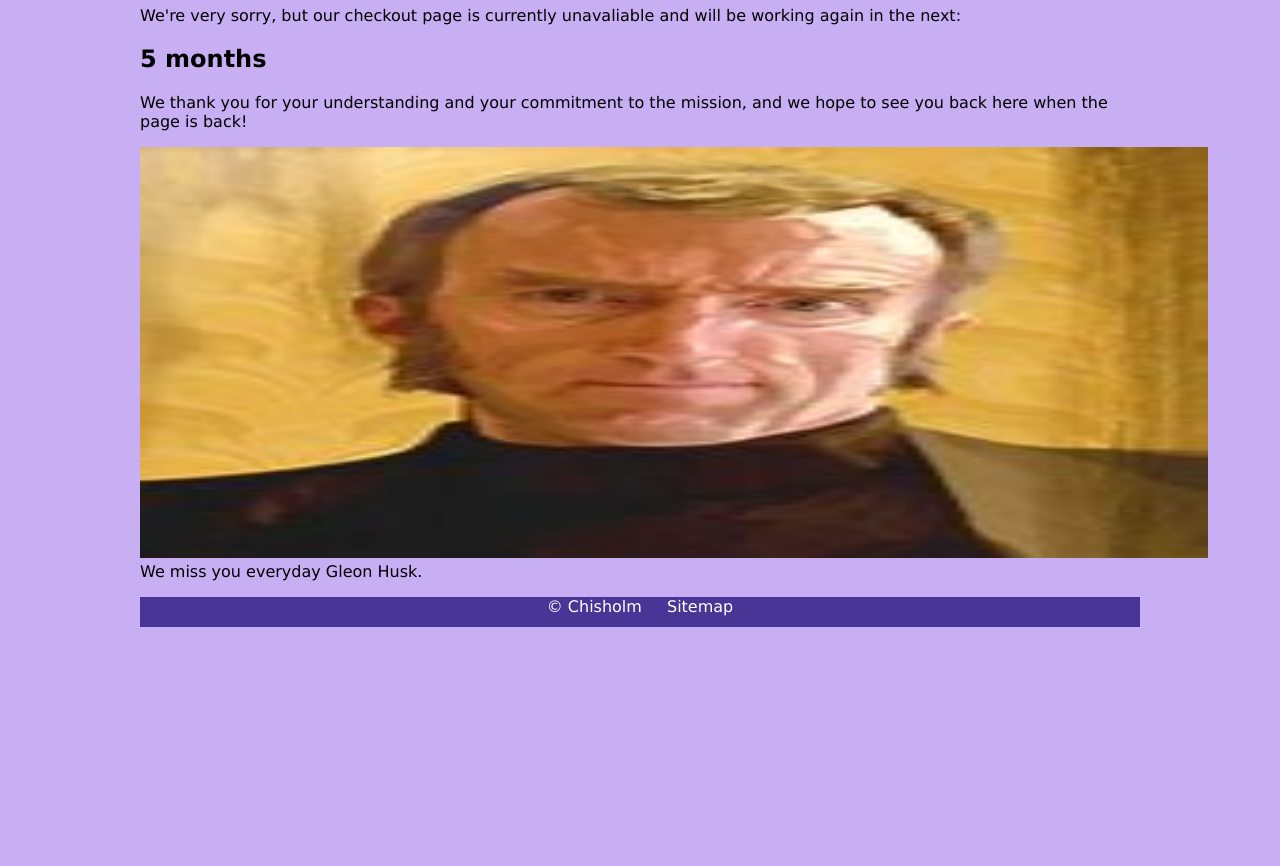
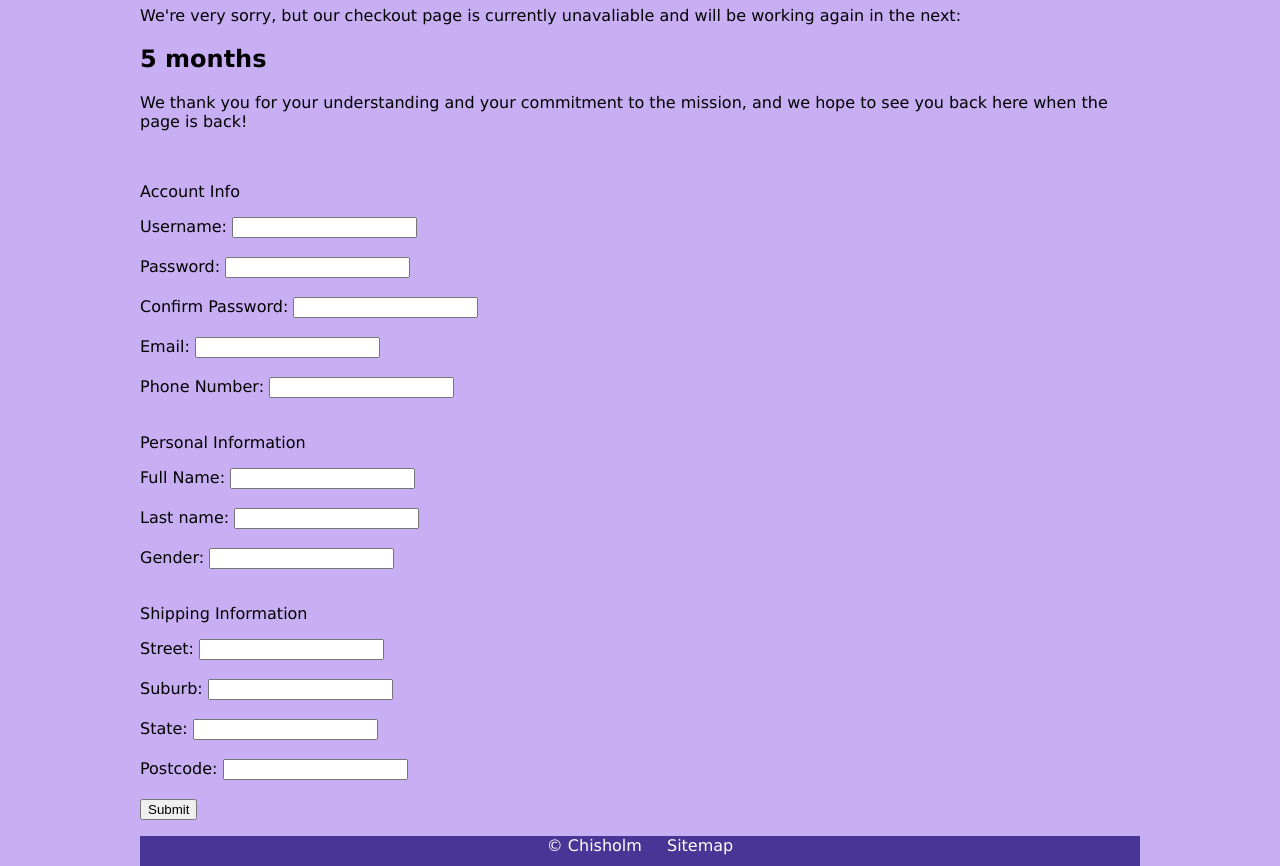
Before and after one commit to Bow01200/THEE-Website, a plain HTML site: page checkout.html in a window 1280 px wide. Shown: the part 216-1082 px from the top of the page. Before the commit the page ends 843 px from the top, so only its background shows below. Drawn offline with Linux system fonts and the light colour scheme.

Commit message:
Add files via upload

```diff
--- a/checkout.html
+++ b/checkout.html
@@ -21,12 +21,41 @@
     </nav>
     <main>
 
-        <h1>Sorry! :(</h1>
+        <h1>Sorry! :c</h1>
         <p>We're very sorry, but our checkout page is currently unavaliable and will be working again in the next:</p>
         <h2>5 months</h2>
         <p>We thank you for your understanding and your commitment to the mission, and we hope to see you back here when the page is back!</p>
-        <img src="img/Gelon Husk.jpg" alt="Gleon Husk" height="411" width="1068" class="image_down"
-   <p> We miss you everyday Gleon Husk.</p>
+        <br>
+        <form action="/action_page.php" method="get">
+            <p>Account Info</p>
+            <label for="fname">Username:</label>
+            <input type="text" id="fname" name="fname"><br><br>
+            <label for="lname">Password:</label>
+            <input type="text" id="lname" name="lname"><br><br>
+            <label for="lname">Confirm Password:</label>
+            <input type="text" id="lname" name="lname"><br><br>
+            <label for="lname">Email:</label>
+            <input type="text" id="lname" name="lname"><br><br>
+            <label for="lname">Phone Number:</label>
+            <input type="text" id="lname" name="lname"><br><br>
+            <p>Personal Information</p>
+            <label for="lname">Full Name:</label>
+            <input type="text" id="lname" name="lname"><br><br>
+            <label for="lname">Last name:</label>
+            <input type="text" id="lname" name="lname"><br><br>
+            <label for="lname">Gender:</label>
+            <input type="text" id="lname" name="lname"><br><br>
+            <p>Shipping Information</p>
+            <label for="lname">Street:</label>
+            <input type="text" id="lname" name="lname"><br><br>
+            <label for="lname">Suburb:</label>
+            <input type="text" id="lname" name="lname"><br><br>
+            <label for="lname">State:</label>
+            <input type="text" id="lname" name="lname"><br><br>
+            <label for="lname">Postcode:</label>
+            <input type="text" id="lname" name="lname"><br><br>
+            <input type="submit" value="Submit">
+          </form>
     </main>
 
     <footer>
```
Also changed, not shown: about.html (+1 -1 lines), contact.html (+21 -1 lines).
